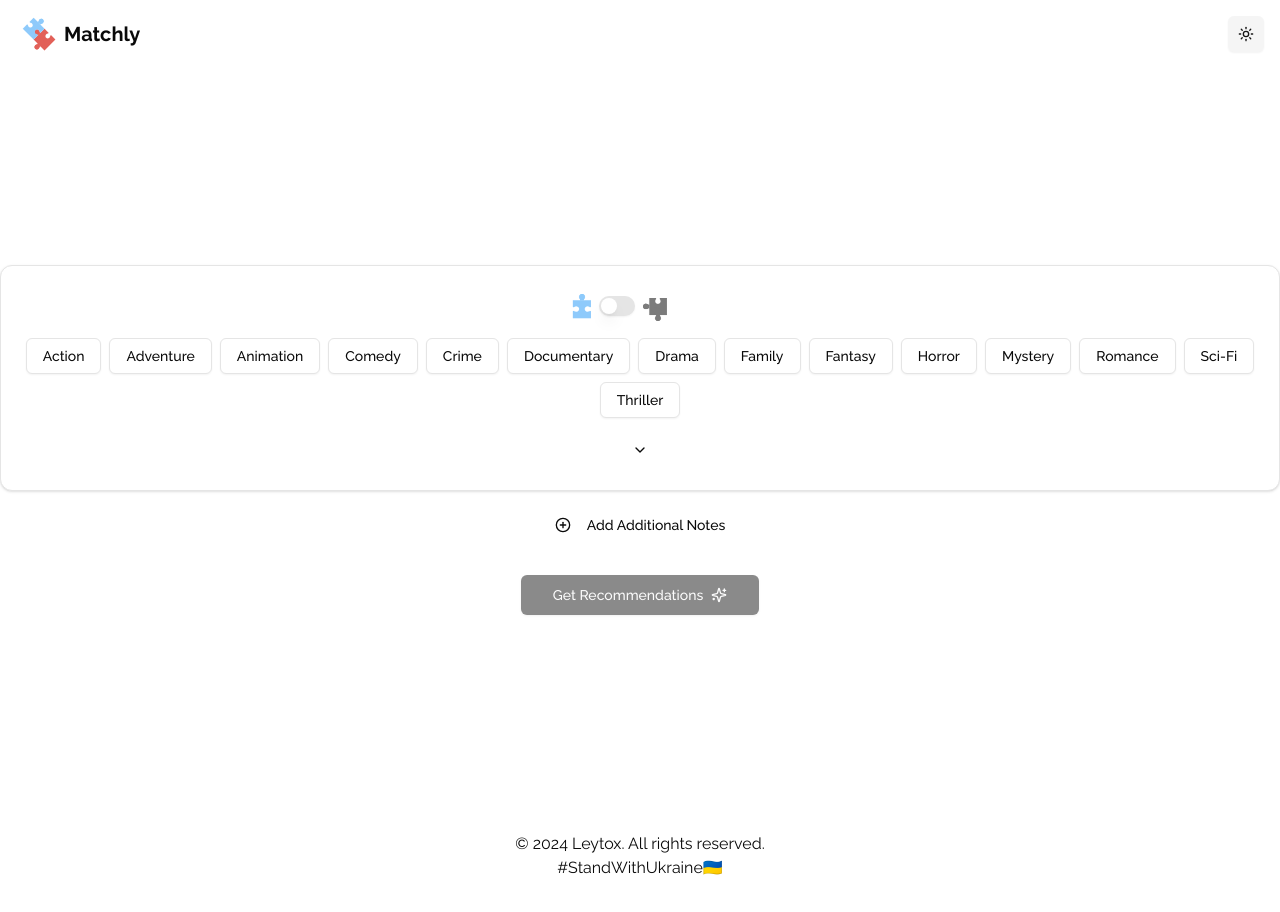
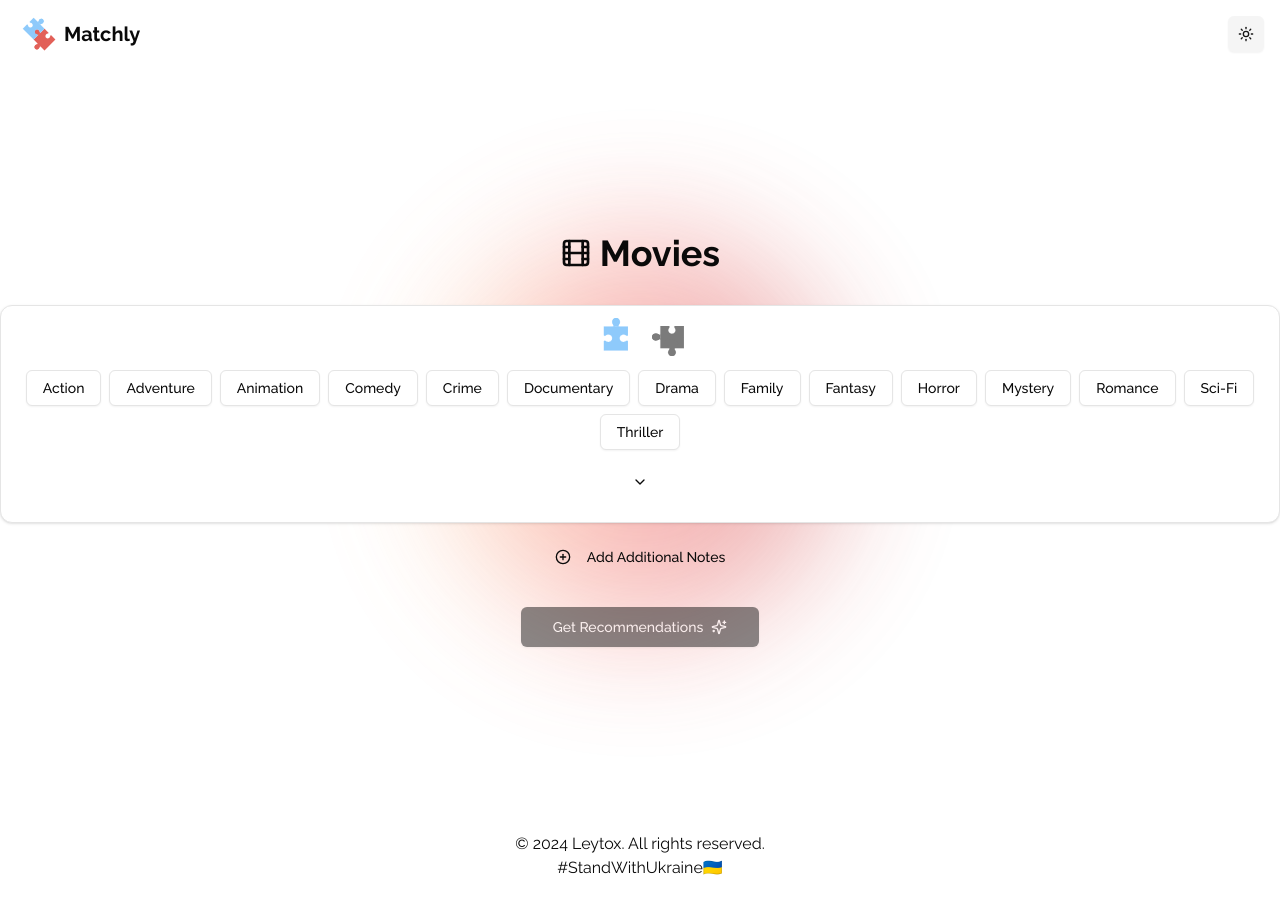
Before and after one commit to Leytox/Matchly, a Next.js app: page /movies in a window 1280 px wide. Built offline with nearby package versions, Linux system fonts and the light colour scheme.

Commit message:
updated look of the movie generation page

```diff
--- a/app/movies/page.tsx
+++ b/app/movies/page.tsx
@@ -6,6 +6,8 @@ import { Label } from "@/components/ui/label";
 import {
   ChevronDown,
   ChevronUp,
+  Film,
+  Frown,
   Loader2,
   Pen,
   PlusCircle,
@@ -16,9 +18,9 @@ import { useState } from "react";
 import { getMovies } from "@/server/actions";
 import { cn } from "@/lib/utils";
 import { MovieCard } from "@/components/movie-card";
-import { Switch } from "@/components/ui/switch";
 import Image from "next/image";
 import { useToast } from "@/hooks/use-toast";
+import { GradientSphere } from "@/components/gradient-sphere";
 
 const initialCategories = [
   "Action",
@@ -136,47 +138,55 @@ export default function Movies() {
   return (
     <main className="fullscreen-centered">
       <div className="container flex flex-col items-center px-2 md:px-0">
+        <GradientSphere
+          size={"md"}
+          position={"center"}
+          color="red"
+          className=""
+        />
+        <h1 className="text-4xl font-bold mb-8 flex items-center gap-2 justify-center text-center">
+          <Film size={32} /> Movies
+        </h1>
         {!isGenerated && (
           <>
             <Card className="p-6">
               <div className="flex flex-row items-center justify-between mb-4">
                 <div />
-                <div className="flex flex-row gap-2 items-center relative">
-                  <div className="size-6">
+                <div className="flex flex-row items-center relative">
+                  <div
+                    className={`size-8 duration-300 transition absolute right-0 translate-x-6 -translate-y-2 cursor-pointer ${isPerson2 ? "grayscale hover:grayscale-[50%]" : ""}`}
+                  >
                     <Image
                       src={"/blue.svg"}
                       width={48}
                       height={48}
                       alt={"person"}
-                      className={`${isPerson2 ? "grayscale" : ""}`}
+                      onClick={() => setIsPerson2(false)}
                     />
                   </div>
-                  <Switch
-                    id="person-switch"
-                    checked={isPerson2}
-                    onCheckedChange={setIsPerson2}
-                  />
-                  <div className="size-6 absolute right-0 translate-x-8 translate-y-1">
+                  <div
+                    className={`size-8 duration-300 transition cursor-pointer absolute right-0 translate-x-20 ${!isPerson2 ? "grayscale hover:grayscale-[50%]" : ""}`}
+                  >
                     <Image
                       src={"/red.svg"}
                       width={48}
                       height={48}
                       alt={"person"}
-                      className={`${!isPerson2 ? "grayscale" : ""}`}
+                      className={``}
+                      onClick={() => setIsPerson2(true)}
                     />
                   </div>
                 </div>
-                <Button
-                  variant="ghost"
-                  size="sm"
+                <span
                   onClick={handleClearPreferences}
-                  disabled={activeCategories.length === 0}
-                  className={
-                    activeCategories.length === 0 ? "text-background" : ""
-                  }
+                  className={`flex gap-2 justify-center items-center ${
+                    activeCategories.length === 0
+                      ? "text-background select-none"
+                      : "cursor-pointer"
+                  }`}
                 >
                   <X /> Clear
-                </Button>
+                </span>
               </div>
               <div className="flex flex-wrap gap-2 justify-center items-center">
                 {displayedCategories.map((category) => (
@@ -192,13 +202,11 @@ export default function Movies() {
                         : "",
                     )}
                     onClick={() => {
-                      if (activeCategories.includes(category)) {
+                      if (activeCategories.includes(category))
                         setActiveCategories(
                           activeCategories.filter((c) => c !== category),
                         );
-                      } else {
-                        setActiveCategories([...activeCategories, category]);
-                      }
+                      else setActiveCategories([...activeCategories, category]);
                     }}
                   >
                     {category}
@@ -250,7 +258,6 @@ export default function Movies() {
                 />
               </div>
             )}
-
             <Button
               className="mt-8"
               size="lg"
@@ -275,9 +282,11 @@ export default function Movies() {
         )}
         {isGenerated && (
           <div className="flex flex-col items-center">
-            <h1 className="text-4xl font-bold mb-8 flex items-center gap-2 justify-center text-center">
-              Movie Recommendations
-            </h1>
+            {recommendations.length === 0 ? (
+              <h2 className="text-2xl font-semibold text-center flex gap-2 items-center">
+                No recommendations found <Frown />
+              </h2>
+            ) : null}
             <div className="flex flex-1 gap-4 flex-wrap items-center justify-center">
               {recommendations.map((movie) => (
                 <MovieCard key={movie.Title} {...movie} />
--- a/components/movie-card.tsx
+++ b/components/movie-card.tsx
@@ -1,6 +1,7 @@
 import { Star } from "lucide-react";
 import { Card } from "./ui/card";
 import Image from "next/image";
+
 type MovieCardProps = {
   Title: string;
   Year: string;
@@ -32,6 +33,8 @@ export const MovieCard = ({
     <Card className="overflow-hidden md:w-[750px] md:h-[450px]">
       <div className="flex flex-col md:flex-row">
         {/* Poster Section */}
+
+        {Poster && Poster !== "N/A" && (
           <div className="relative w-full hidden md:block md:w-1/3 md:h-[450px]">
             <Image
               src={Poster}
@@ -41,6 +44,7 @@ export const MovieCard = ({
               className="object-cover"
             />
           </div>
+        )}
 
         {/* Content Section */}
         <div className="p-4 flex-1">
```
Lines whose indentation alone changed are shown as unchanged.
